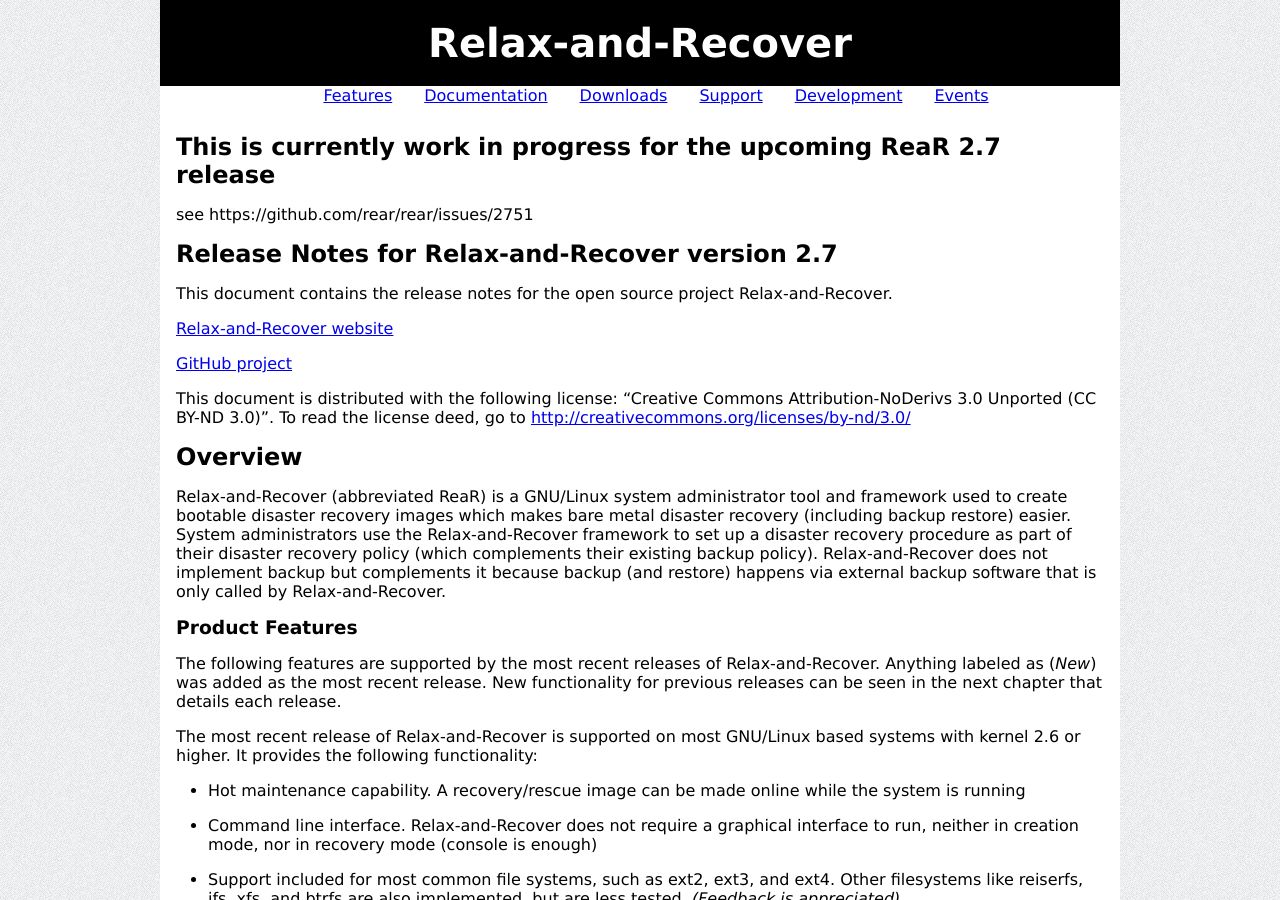
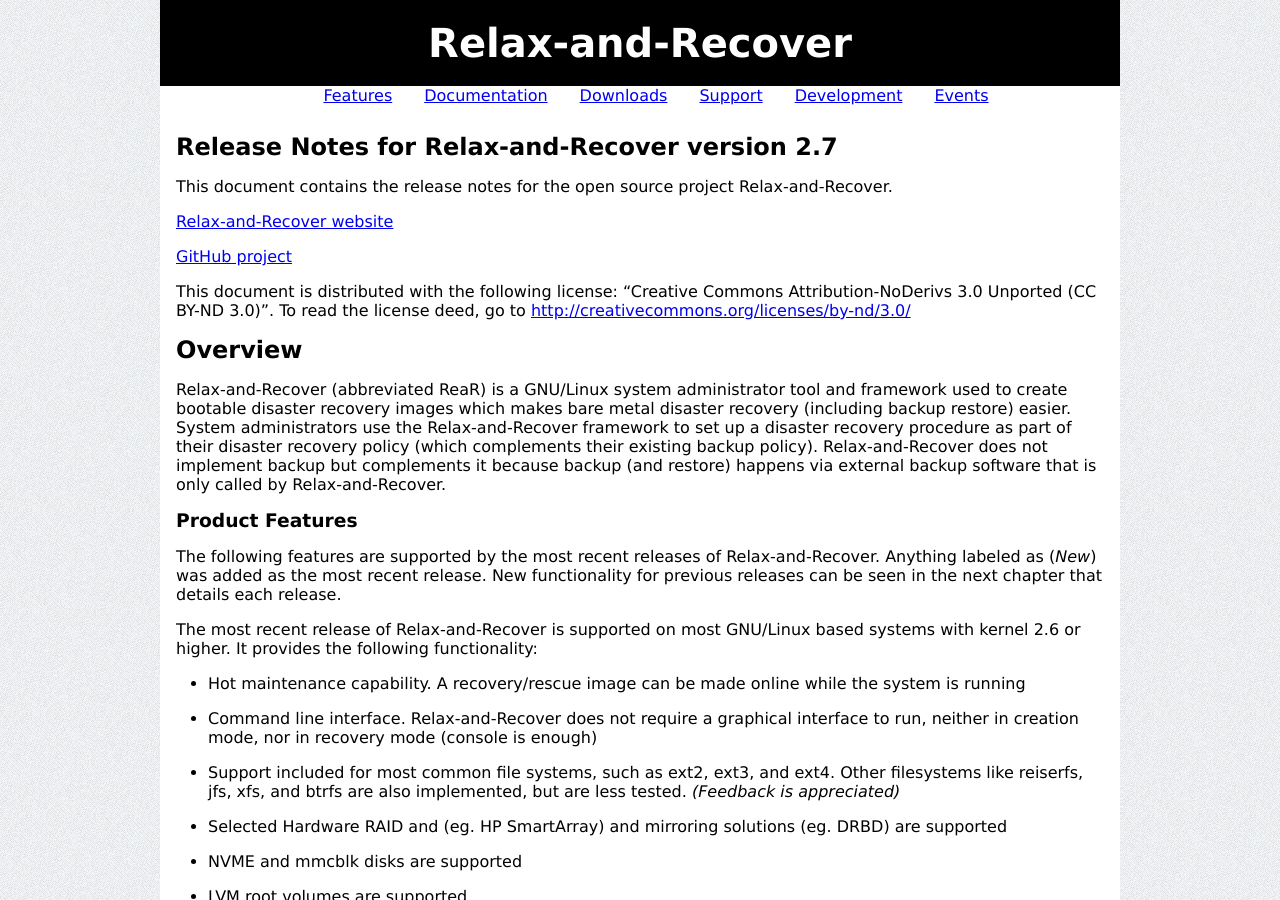
Before and after one commit to rear/rear.github.com, a Jekyll site: the page built from documentation/release-notes-2-7.md, in a window 1280 px wide and 900 px high. Built offline with Jekyll 4.4.1, drawn with Linux system fonts in a browser that asks for light colours; comment, search, counter and statistics services are not loaded.

Commit message:
Update release-notes-2-7.md
Removed the initial text
"This is currently work in progress for the upcoming ReaR 2.7 release"

```diff
--- a/documentation/release-notes-2-7.md
+++ b/documentation/release-notes-2-7.md
@@ -2,9 +2,6 @@
 layout: default
 title: Relax-and-Recover Release Notes
 ---
-
-## This is currently work in progress for the upcoming ReaR 2.7 release
-see https://github.com/rear/rear/issues/2751
 
 ## Release Notes for Relax-and-Recover version 2.7
 
```
